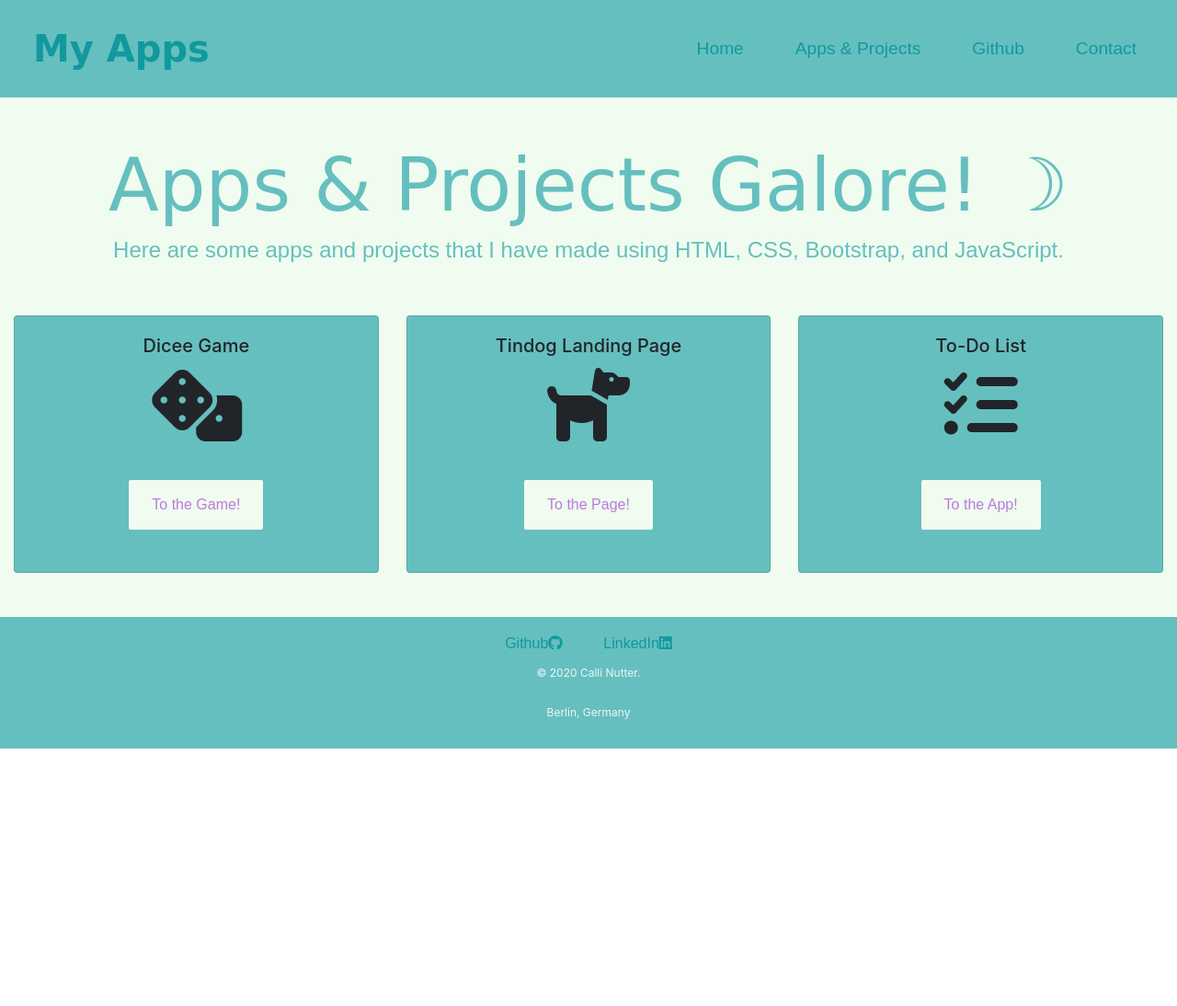
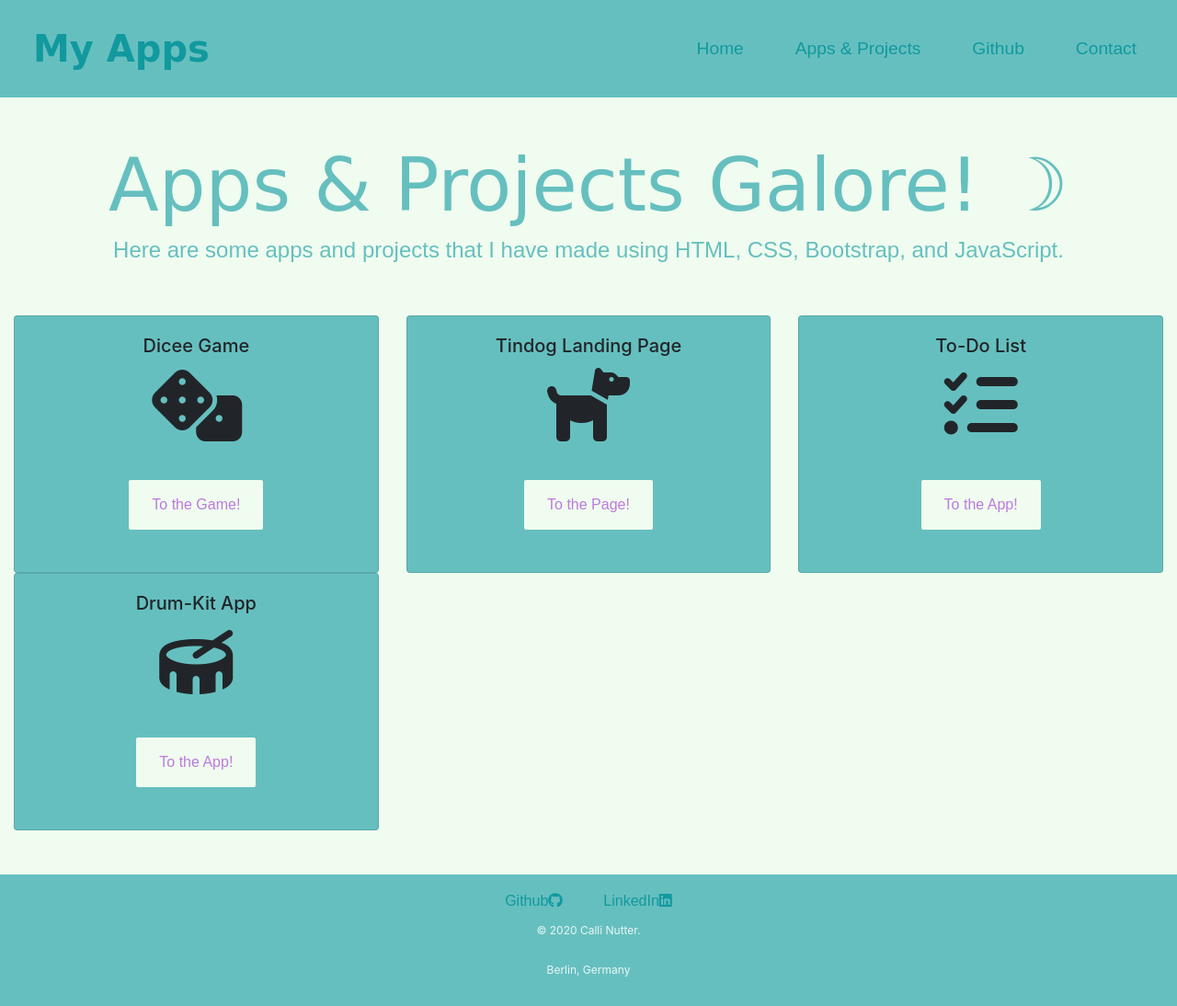
Before and after one commit to callinutter/CSS_My_Site, a plain HTML site: page apps.html in a window 1280 px wide. Shown: the whole page at 92% size. Before the commit the page ends 814 px from the top, so only its background shows below. Drawn offline with nearby package versions, Linux system fonts and the light colour scheme.

Commit message:
Update apps.html

```diff
--- a/apps.html
+++ b/apps.html
@@ -87,6 +87,17 @@
         </div>
       </div>
 
+       <div class="app-column col-lg-4 col-md-6">
+        <div class="card">
+          <div class="card-body">
+            <h5 class="card-title">Drum-Kit App</h5>
+            <i class="fas fa-drum fa-5x"></i>
+            <p class="card-text"></p>
+            <a href="apps/drum-app/index.html" class="btn btn-primary">To the App!</a>
+          </div>
+        </div>
+      </div>
+
     </div>
     </div>
 
```
